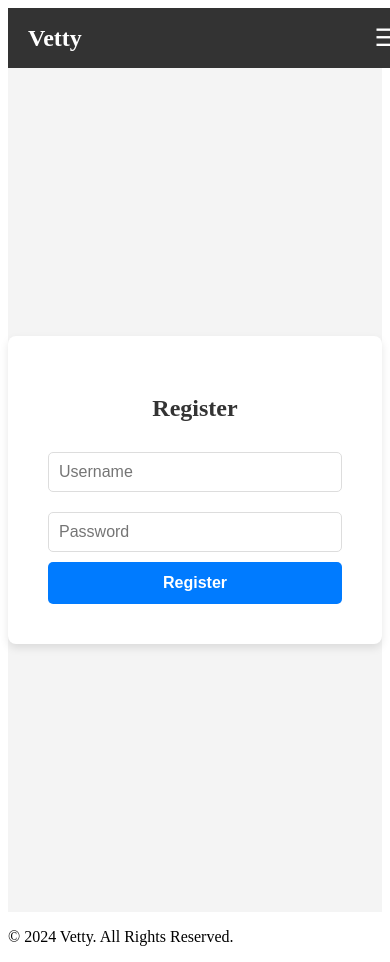
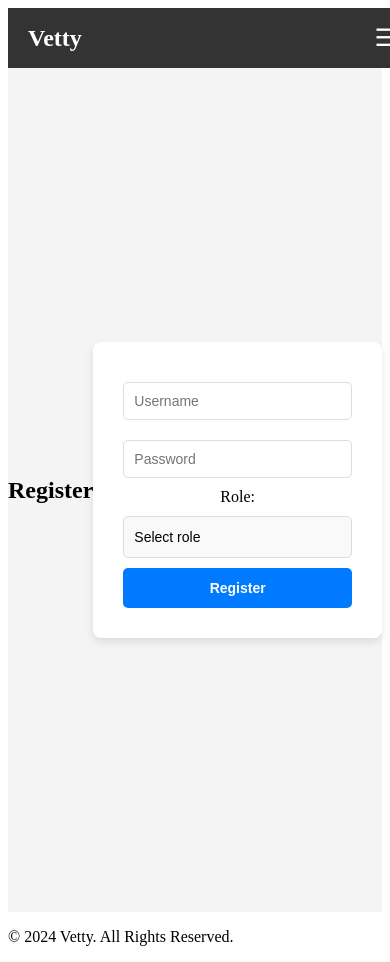
Before and after one commit to the1kimko/personal-project, a React (Create React App) app in the folder new_client/vetty/: page /register in a window 390 px wide. Shown: the top 962 px of the page. Built offline with nearby package versions, Linux system fonts and the light colour scheme.

Commit message:
additional functionality in auth

```diff
--- a/new_client/vetty/package.json
+++ b/new_client/vetty/package.json
@@ -8,6 +8,7 @@
     "@testing-library/react": "^13.4.0",
     "@testing-library/user-event": "^13.5.0",
     "axios": "^1.7.7",
+    "formik": "^2.4.6",
     "react": "^18.3.1",
     "react-dom": "^18.3.1",
     "react-redux": "^9.1.2",
@@ -15,7 +16,8 @@
     "react-scripts": "5.0.1",
     "redux": "^5.0.1",
     "redux-thunk": "^3.1.0",
-    "web-vitals": "^2.1.4"
+    "web-vitals": "^2.1.4",
+    "yup": "^1.4.0"
   },
   "scripts": {
     "start": "react-scripts start",
--- a/new_client/vetty/src/components/Auth/Login.js
+++ b/new_client/vetty/src/components/Auth/Login.js
@@ -1,45 +1,69 @@
-import React, { useState } from 'react';
-//import axios from 'axios';
+// src/components/Auth/Login.js
+import React from 'react';
+import { Formik, Form, Field, ErrorMessage } from 'formik';
+import * as Yup from 'yup';
 import api from '../../axiosConfig';
 import { useDispatch } from 'react-redux';
 import { loginSuccess } from '../../redux/actions/authActions';
 import './auth.css';
 
-function Login() {
-  const [username, setUsername] = useState('');
-  const [password, setPassword] = useState('');
+const Login = () => {
   const dispatch = useDispatch();
 
-  const handleSubmit = async (e) => {
-    e.preventDefault();
+  const validationSchema = Yup.object({
+    username: Yup.string().required('Username is required'),
+    password: Yup.string().required('Password is required'),
+  });
+
+  const handleLogin = async (values, { setSubmitting, setErrors }) => {
     try {
-      const response = await api.post('/auth/login', { username, password });
+      const response = await api.post('/auth/login', values);
+      const user = response.data.user;
+
       localStorage.setItem('token', response.data.token);
-      dispatch(loginSuccess(response.data.user));
-      window.location.href = '/';
+      localStorage.setItem('role', user.role); // Save role in local storage for quick access
+      dispatch(loginSuccess(user)); // Dispatch Redux action to store user data, including role
+
+      if (user.role === 'admin') {
+        window.location.href = '/admin'; // Redirect admins to the admin dashboard
+      } else {
+        window.location.href = '/'; // Redirect normal users to the home page
+      }
     } catch (error) {
       console.error('Login failed:', error);
+      setErrors({ apiError: 'Invalid username or password' });
+    } finally {
+      setSubmitting(false);
     }
   };
 
   return (
     <div className="login">
-      <form onSubmit={handleSubmit} className="login-form">
-        <h2>Login</h2>
-        <input
-          type="text"
-          placeholder="Username"
-          onChange={(e) => setUsername(e.target.value)}
-        />
-        <input
-          type="password"
-          placeholder="Password"
-          onChange={(e) => setPassword(e.target.value)}
-        />
-        <button type="submit">Login</button>
-      </form>
+      <h2>Login</h2>
+      <Formik
+        initialValues={{ username: '', password: '' }}
+        validationSchema={validationSchema}
+        onSubmit={handleLogin}
+      >
+        {({ isSubmitting, errors }) => (
+          <Form className="login-form">
+            <div className="form-group">
+              <Field type="text" name="username" placeholder="Username" />
+              <ErrorMessage name="username" component="div" className="error" />
+            </div>
+            <div className="form-group">
+              <Field type="password" name="password" placeholder="Password" />
+              <ErrorMessage name="password" component="div" className="error" />
+            </div>
+            {errors.apiError && <div className="error">{errors.apiError}</div>}
+            <button type="submit" disabled={isSubmitting}>
+              {isSubmitting ? 'Logging in...' : 'Login'}
+            </button>
+          </Form>
+        )}
+      </Formik>
     </div>
   );
-}
+};
 
 export default Login;
--- a/new_client/vetty/src/components/Auth/Register.js
+++ b/new_client/vetty/src/components/Auth/Register.js
@@ -1,40 +1,69 @@
-import React, { useState } from 'react';
-//import axios from 'axios';
+// src/components/Auth/Register.js
+import React from 'react';
+import { Formik, Form, Field, ErrorMessage } from 'formik';
+import * as Yup from 'yup';
 import api from '../../axiosConfig';
 import './auth.css';
 
-function Register() {
-  const [username, setUsername] = useState('');
-  const [password, setPassword] = useState('');
+const Register = () => {
+  // Define validation schema with Yup
+  const validationSchema = Yup.object({
+    username: Yup.string().required('Username is required'),
+    password: Yup.string()
+      .required('Password is required')
+      .min(6, 'Password must be at least 6 characters'),
+    role: Yup.string().required('Role is required')
+  });
 
-  const handleSubmit = async (e) => {
-    e.preventDefault();
+  // Define form submission handler
+  const handleRegister = async (values, { setSubmitting, setErrors }) => {
     try {
-      await api.post('/auth/register', { username, password });
+      await api.post('/auth/register', values); // Send role with registration data
       window.location.href = '/login';
     } catch (error) {
       console.error('Registration failed:', error);
+      setErrors({ apiError: 'Registration failed, try a different username' });
+    } finally {
+      setSubmitting(false);
     }
   };
 
   return (
     <div className="register">
-      <form onSubmit={handleSubmit} className="register-form">
-        <h2>Register</h2>
-        <input
-          type="text"
-          placeholder="Username"
-          onChange={(e) => setUsername(e.target.value)}
-        />
-        <input
-          type="password"
-          placeholder="Password"
-          onChange={(e) => setPassword(e.target.value)}
-        />
-        <button type="submit">Register</button>
-      </form>
+      <h2>Register</h2>
+      <Formik
+        initialValues={{ username: '', password: '', role: '' }}
+        validationSchema={validationSchema}
+        onSubmit={handleRegister}
+      >
+        {({ isSubmitting, errors }) => (
+          <Form className="register-form">
+            <div className="form-group">
+              <Field type="text" name="username" placeholder="Username" />
+              <ErrorMessage name="username" component="div" className="error" />
+            </div>
+            <div className="form-group">
+              <Field type="password" name="password" placeholder="Password" />
+              <ErrorMessage name="password" component="div" className="error" />
+            </div>
+            <div className="form-group">
+              <label htmlFor="role">Role:</label>
+              <Field as="select" name="role">
+                <option value="">Select role</option>
+                <option value="user">User</option>
+                <option value="admin">Admin</option>
+              </Field>
+              <ErrorMessage name="role" component="div" className="error" />
+            </div>
+            {errors.apiError && <div className="error">{errors.apiError}</div>}
+            <button type="submit" disabled={isSubmitting}>
+              {isSubmitting ? 'Registering...' : 'Register'}
+            </button>
+          </Form>
+        )}
+      </Formik>
     </div>
   );
-}
+};
 
 export default Register;
--- a/new_client/vetty/src/components/Auth/auth.css
+++ b/new_client/vetty/src/components/Auth/auth.css
@@ -1,5 +1,3 @@
-/* src/components/Auth/auth.css */
-
 /* General Layout for Login and Register Pages */
 .login, .register {
   display: flex;
@@ -25,10 +23,11 @@
   font-weight: 600;
   color: #333;
   margin-bottom: 20px;
+  text-align: center;
 }
 
 /* Input Fields */
-  .login-form input, .register-form input {
+.login-form input, .register-form input, .register-form select {
   width: 100%;
   padding: 10px;
   margin: 10px 0;
@@ -38,10 +37,35 @@
   box-sizing: border-box;
 }
 
-  .login-form input:focus, .register-form input:focus {
+.login-form input:focus, .register-form input:focus, .register-form select:focus {
   outline: none;
   border-color: #007bff;
   box-shadow: 0 0 5px rgba(0, 123, 255, 0.3);
+}
+
+/* Role Selection (Dropdown in Register Form) */
+.register-form select {
+  appearance: none; /* Removes default dropdown styling */
+  padding: 12px 10px;
+  cursor: pointer;
+  background-color: #f9f9f9;
+}
+
+/* Error Messages */
+.error {
+  color: red;
+  font-size: 14px;
+  margin-top: 5px;
+  text-align: left;
+}
+
+/* API Error Message */
+.api-error {
+  color: red;
+  font-size: 15px;
+  margin: 15px 0;
+  font-weight: 600;
+  text-align: center;
 }
 
 /* Submit Button */
@@ -61,3 +85,23 @@
 .login-form button:hover, .register-form button:hover {
   background-color: #0056b3;
 }
+
+/* Additional styling for responsive design */
+@media (max-width: 480px) {
+  .login-form, .register-form {
+      padding: 30px;
+      max-width: 90%;
+  }
+
+  .login-form h2, .register-form h2 {
+      font-size: 22px;
+  }
+
+  .login-form input, .register-form input, .register-form select {
+      font-size: 14px;
+  }
+
+  .login-form button, .register-form button {
+      font-size: 14px;
+  }
+}
```
Also changed, not shown: 1 other file (tests, documents, lock files or other folders). Lines whose indentation alone changed are shown as unchanged.
